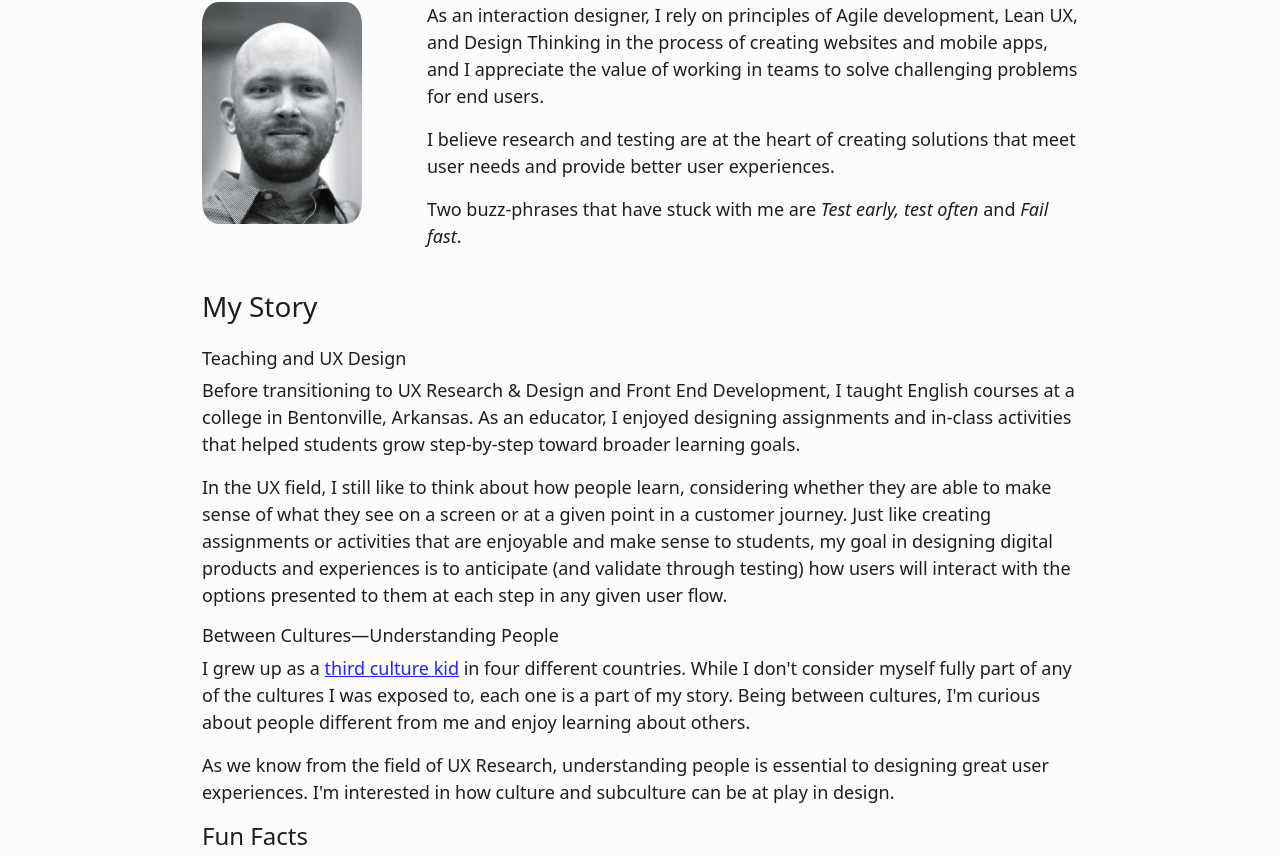
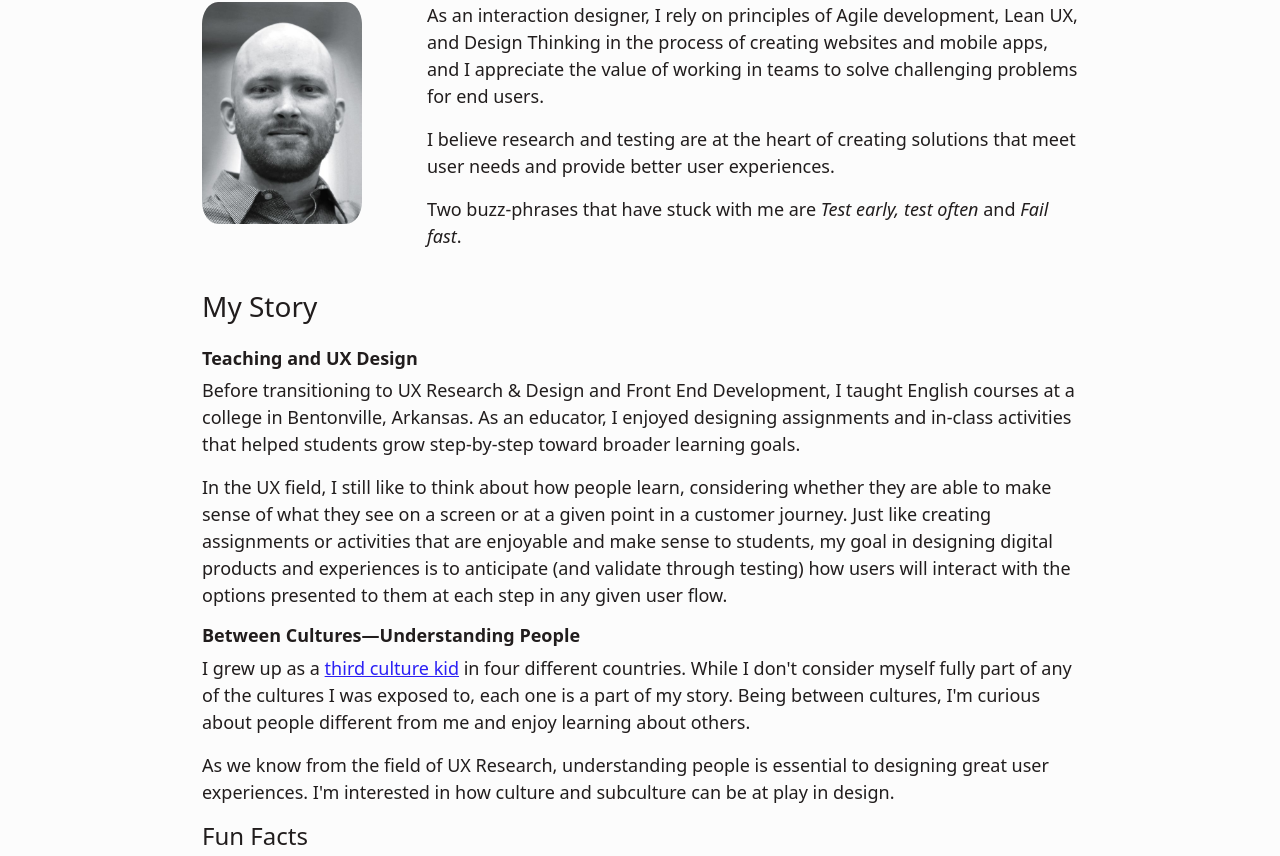
Before and after one commit to jtirwin2022/portfolio, a plain HTML site: page about.html in a window 1280 px wide. Shown: the part 186-1042 px from the top of the page. Drawn offline with nearby package versions, Linux system fonts and the light colour scheme.

Commit message:
Add files via upload

```diff
--- a/about.html
+++ b/about.html
@@ -56,7 +56,7 @@
           </div>
           <div class="col pt-4">
             <h2 class="pb-3" style="font-size:28px;">My Story</h2>
-            <h3 style="font-size:18px;">Teaching and UX Design</h3>
+            <h3 style="font-size:18px;font-weight:600;">Teaching and UX Design</h3>
             <p>Before transitioning to UX Research & Design and Front End Development, I taught English
               courses at a college in Bentonville, Arkansas. As an educator,
               I enjoyed designing assignments and in-class activities that helped students grow step-by-step
@@ -68,7 +68,7 @@
               products and experiences is to anticipate (and validate through testing) how users will interact with
               the options presented to them at each step in any given user flow.
             </p>
-            <h3 style="font-size:18px;">Between Cultures&mdash;Understanding People</h3>
+            <h3 style="font-size:18px;font-weight:600;">Between Cultures&mdash;Understanding People</h3>
             <p>I grew up as a <a href="https://en.wikipedia.org/wiki/Third_culture_kid#:~:text=Third%20culture%20kids%20(TCK)%20or,of%20their%20child%20development%20years."
               target="_blank">third culture kid</a> in four different countries. While
               I don't consider myself fully part of any of the cultures I was exposed to, each one is a part of
```
